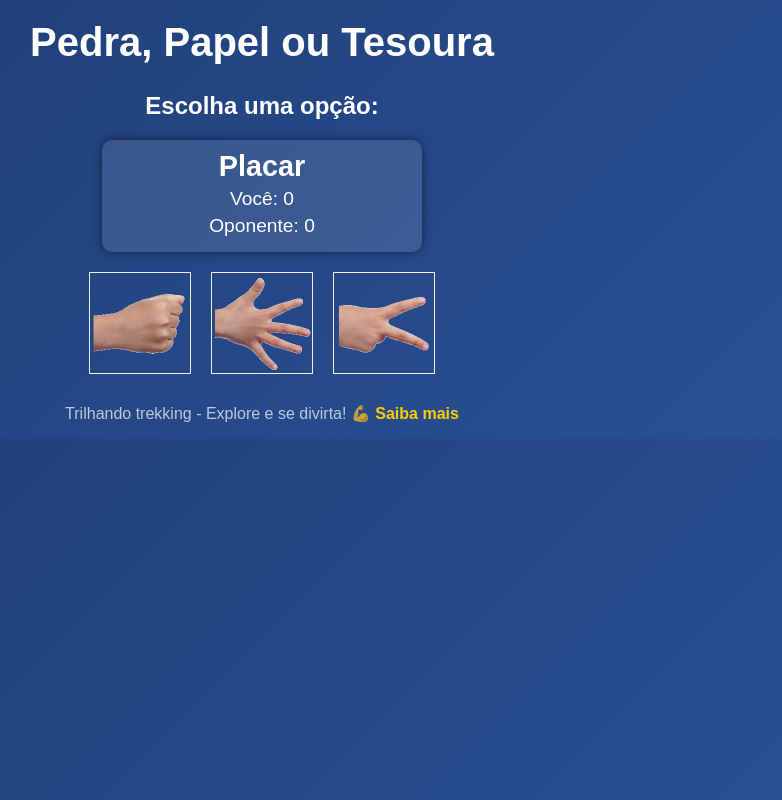
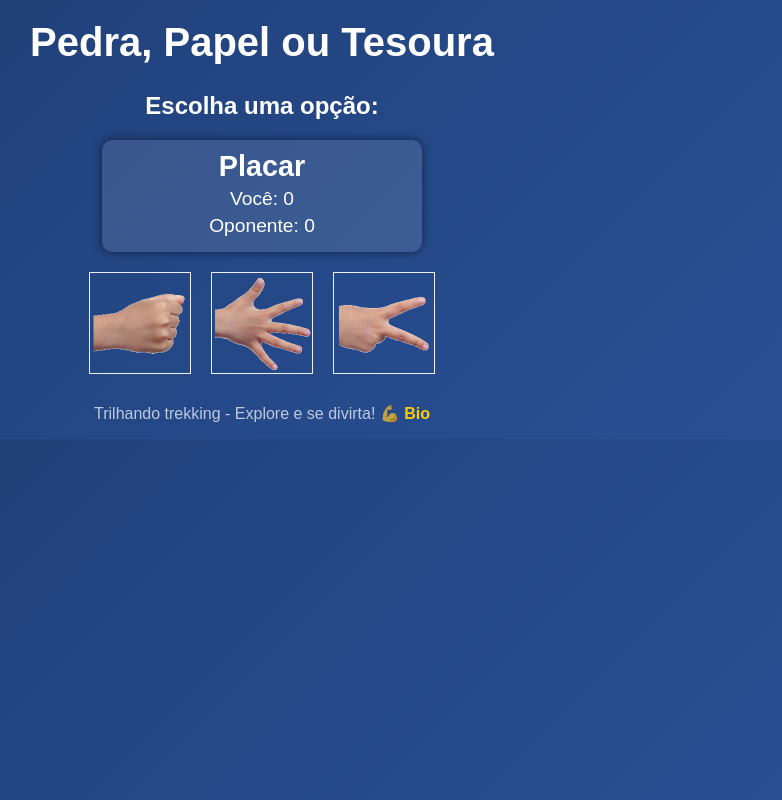
Before and after one commit to TrilhandoTrekking/ppt, a plain HTML site: page index.html in a window 1280 px wide. Shown: the whole page, without its empty margins (378-1160 px from the left). Drawn offline with Linux system fonts and the light colour scheme.

Commit message:
Update index.html

```diff
--- a/index.html
+++ b/index.html
@@ -41,9 +41,10 @@
         <button id="botao" onclick="recomecar()">Recomeçar</button>
     </div>
 
-    <div class="footer">
-        <p>Trilhando trekking - Explore e se divirta! 💪 <a href="#">Saiba mais</a></p>
-    </div>
+   <div class="footer">
+    <p>Trilhando trekking - Explore e se divirta! 💪 <a href="https://trilhandotrekking.github.io/bio/" target="_blank">Bio</a></p>
+  </div>
+
 
     <script>
         // ELEMENTOS BÁSICOS DO PROJETO
```
